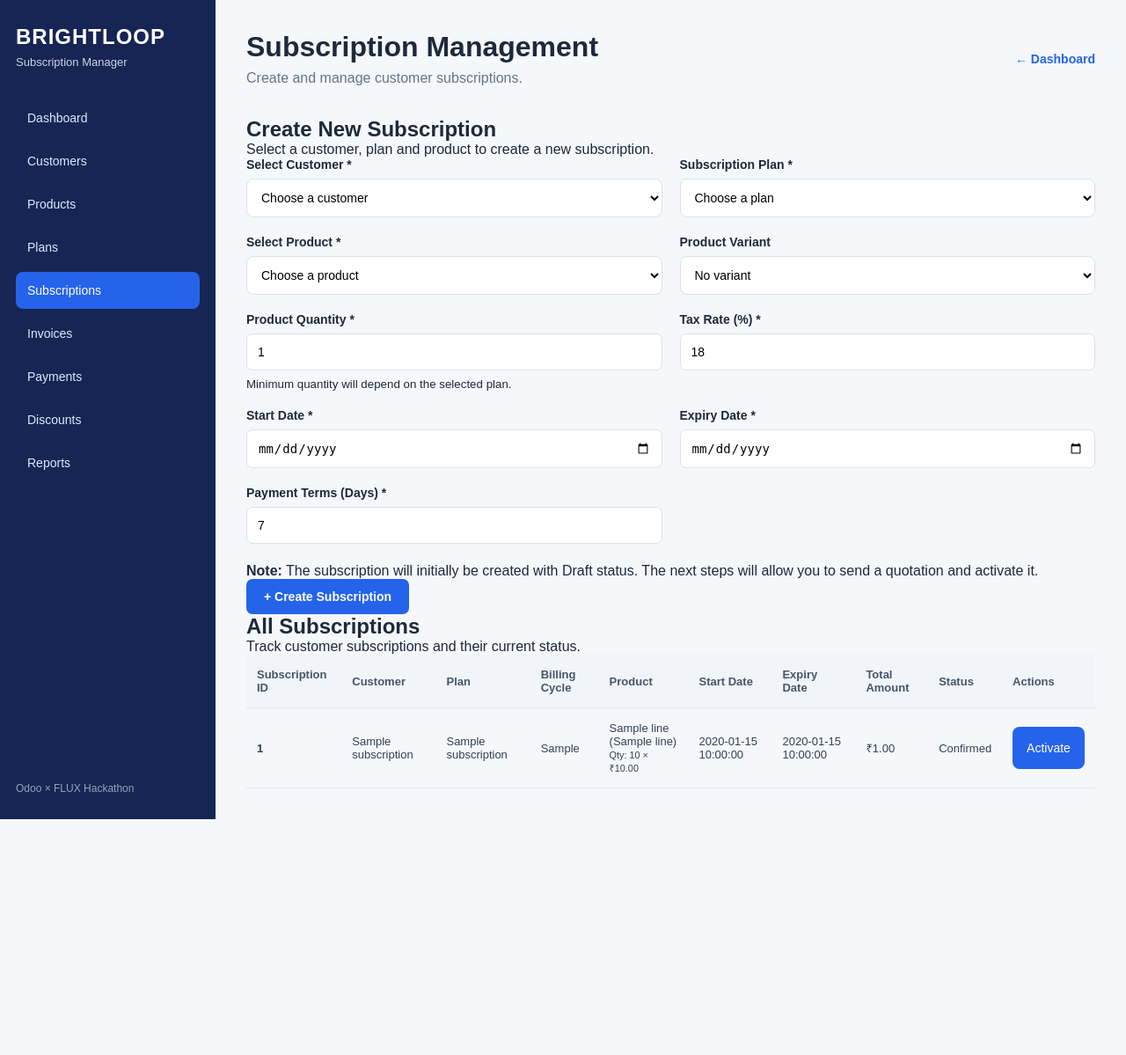
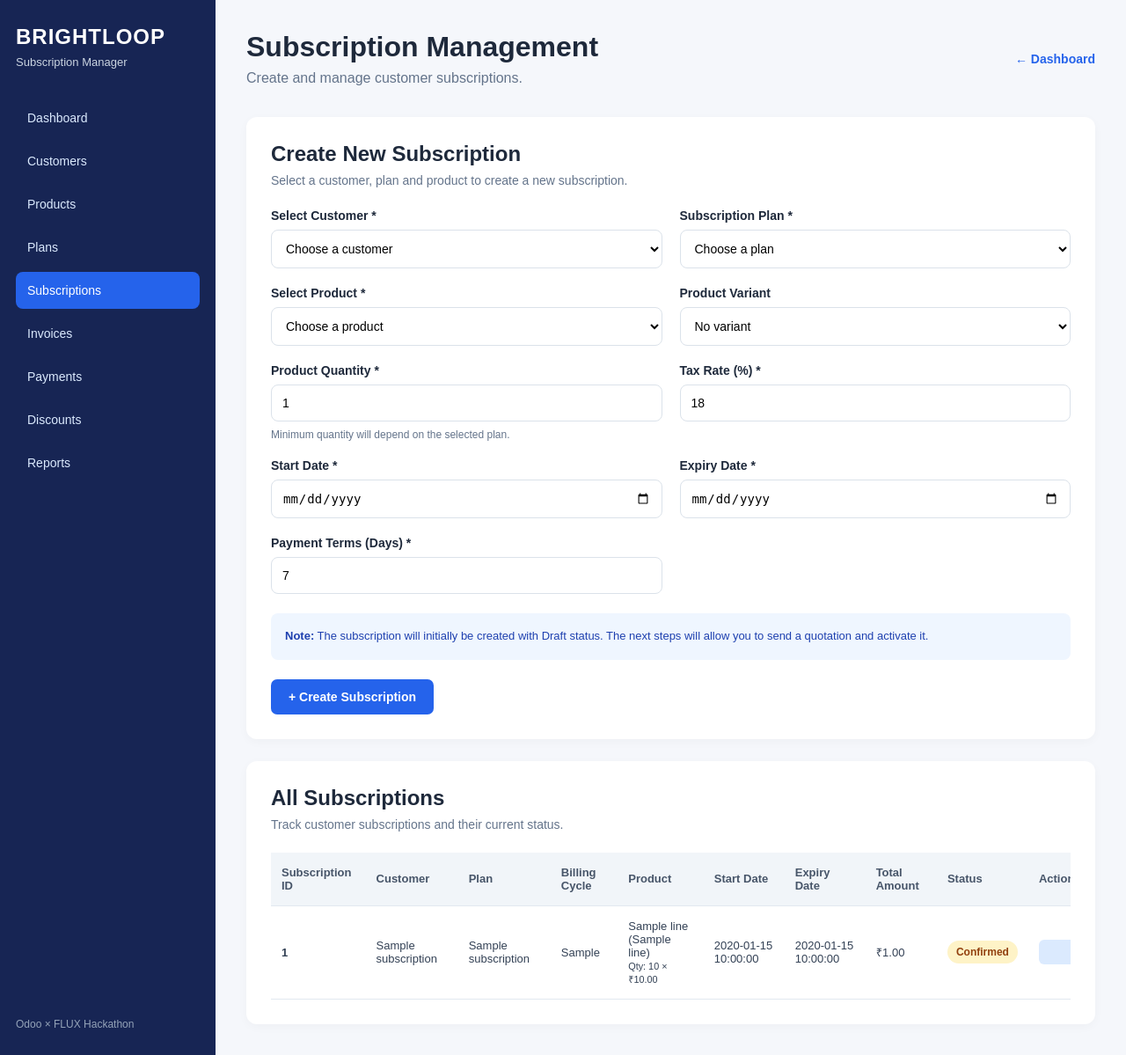
Before and after one commit to harshtech60-cloud/odoo-hackathon-2026, a Flask app: template templates/subscription.html in a window 1280 px wide. Shown: the whole page at 88% size. Before the commit the page ends 931 px from the top, so only its background shows below. Run offline with Flask 3, Linux system fonts and the light colour scheme; the template is opened without the code that fills it: most values are stand-ins (such as "Sample title", 1, 10 or a date in 2020); parts of the project's set-up code (start-up, migrations or seed data) failed here and were passed over.

Commit message:
Add subscription management styling
Removed old CSS styles and added new styles for layout, sidebar, main dashboard, customer management, product management, and subscription management.

```diff
--- a/static/style.css
+++ b/static/style.css
@@ -549,3 +549,151 @@ tbody tr:hover {
     }
 
 }
+
+/* =====================================
+   SUBSCRIPTION MANAGEMENT
+===================================== */
+
+.subscription-form-section,
+.subscription-table-section {
+    background: white;
+    padding: 28px;
+    border-radius: 12px;
+    margin-top: 25px;
+    box-shadow: 0 3px 12px #00000008;
+}
+
+.subscription-form-section .section-heading,
+.subscription-table-section .section-heading {
+    margin-bottom: 24px;
+}
+
+.subscription-form-section .section-heading p,
+.subscription-table-section .section-heading p {
+    color: #64748b;
+    font-size: 14px;
+    margin-top: 8px;
+}
+
+.subscription-form-section select,
+.subscription-form-section input {
+    width: 100%;
+    padding: 12px;
+    border: 1px solid #dbe2ea;
+    border-radius: 8px;
+    background: white;
+    font-size: 14px;
+    outline: none;
+}
+
+.subscription-form-section input:focus,
+.subscription-form-section select:focus {
+    border-color: #2563eb;
+}
+
+.subscription-form-section small {
+    color: #64748b;
+    font-size: 12px;
+}
+
+.subscription-note {
+    background: #eff6ff;
+    color: #1e40af;
+    padding: 16px;
+    border-radius: 8px;
+    font-size: 13px;
+    margin-bottom: 22px;
+    line-height: 1.6;
+}
+
+.status-badge {
+    display: inline-block;
+    padding: 6px 10px;
+    border-radius: 20px;
+    font-size: 12px;
+    font-weight: 600;
+    white-space: nowrap;
+}
+
+.status-draft {
+    background: #f1f5f9;
+    color: #475569;
+}
+
+.status-quotation {
+    background: #dbeafe;
+    color: #1d4ed8;
+}
+
+.status-confirmed {
+    background: #fef3c7;
+    color: #92400e;
+}
+
+.status-active {
+    background: #dcfce7;
+    color: #166534;
+}
+
+.status-paused {
+    background: #ffedd5;
+    color: #9a3412;
+}
+
+.status-closed {
+    background: #fee2e2;
+    color: #991b1b;
+}
+
+.subscription-actions {
+    display: flex;
+    flex-direction: column;
+    gap: 7px;
+    min-width: 115px;
+}
+
+.small-action-button,
+.small-danger-button {
+    width: 100%;
+    padding: 8px 10px;
+    border: none;
+    border-radius: 6px;
+    cursor: pointer;
+    font-size: 11px;
+    font-weight: 600;
+}
+
+.small-action-button {
+    background: #dbeafe;
+    color: #1d4ed8;
+}
+
+.small-action-button:hover {
+    background: #bfdbfe;
+}
+
+.small-danger-button {
+    background: #fee2e2;
+    color: #b91c1c;
+}
+
+.small-danger-button:hover {
+    background: #fecaca;
+}
+
+.subscription-table-section table {
+    min-width: 1000px;
+}
+
+@media (max-width: 700px) {
+
+    .subscription-form-section,
+    .subscription-table-section {
+        padding: 18px;
+    }
+
+    .subscription-actions {
+        min-width: 100px;
+    }
+
+}
```
